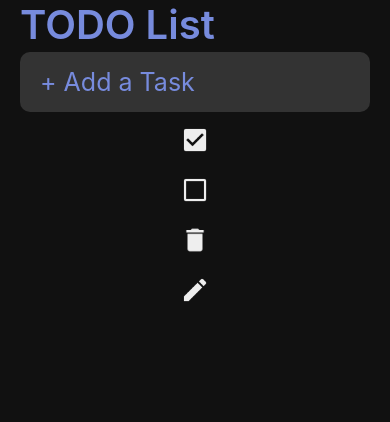
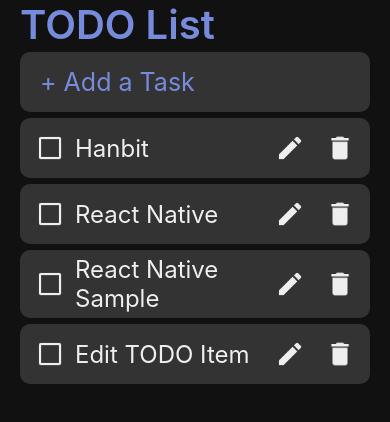
Before and after one commit to pigpiano/rn-todo-app, a React Native app: screen / in a window 390 px wide. Shown: the top 422 px of the page. Built offline with nearby package versions, Linux system fonts and the light colour scheme.

Commit message:
adding Task component

```diff
--- a/src/App.js
+++ b/src/App.js
@@ -1,4 +1,4 @@
-import { StatusBar } from 'react-native';
+import { Dimensions, StatusBar } from 'react-native';
 import React, {useState} from 'react';
 import { Text, View } from 'react-native';
 import styled, {ThemeProvider} from 'styled-components/native';
@@ -6,9 +6,7 @@ import {theme} from './theme';
 import Input from './components/Input';
 import IconButton from './components/IconButton';
 import { images } from './images';
-
-
-
+import Task from './components/Task'
 
 // 타이틀 만들기
 // 노치 디자인이 있는 기기는 Title 컴포넌트의 일부가 가려짐 -> SafeAreaView 컴포넌트로 해결
@@ -27,7 +25,12 @@ const Title = styled.Text`
     margin: 0px 20px;
     `;
 
-
+// Task 컴포넌트 만들기 -> 완료, 입력할 내용, 수정, 삭제 버튼으로 구성된다.
+// ScrollView 컴포넌트를 이용해, 할 일 항목의 수가 많아져서 화면을 넘어가도 스크롤을 이용할 수 있도록 화면을 구성.
+const List = styled.ScrollView`
+  flex: 1;
+  width: ${({ width }) => width - 40}px;
+`;
 
 export default function App() {
     //입력되는 값을 이용할 수 있도록 Input 컴포넌트에 이벤트를 등록하겠습니다.
@@ -41,7 +44,9 @@ export default function App() {
         setNewTask(text);
     };
 
-  return (
+     const width = Dimensions.get('window').width;
+
+    return (
 
   <ThemeProvider theme={theme}>
     <Container>
@@ -58,10 +63,17 @@ export default function App() {
             onSubmitEditing={_addTask}
                 />
 
-        <IconButton type={images.check} />
+        {/* <IconButton type={images.check} />
         <IconButton type={images.uncheck} />
         <IconButton type={images.delete} />
-        <IconButton type={images.update} />
+        <IconButton type={images.update} /> */}
+
+        <List width ={width}>
+            <Task text="Hanbit" />
+            <Task text="React Native" />
+            <Task text="React Native Sample" />
+            <Task text="Edit TODO Item" />
+        </List>
 
       </Container>
   </ThemeProvider>
--- a/src/components/IconButton.js
+++ b/src/components/IconButton.js
@@ -1,5 +1,5 @@
 import React from 'react';
-import { TouchableOpacity } from 'react-native';
+import { TouchableOpacity, View } from 'react-native';
 import styled from 'styled-components/native';
 import PropTypes from 'prop-types';
 import { images } from '../images'
--- /dev/null
+++ b/src/components/Task.js
@@ -0,0 +1,39 @@
+import React from 'react';
+import styled from 'styled-components/native';
+import PropTypes from 'prop-types';
+import IconButton from './IconButton';
+import {images} from '../images'
+import { theme } from '../theme';
+
+const Container = styled.View `
+    flex-direction: row;
+    align-items: center;
+    background-color: ${({ theme }) => theme.itemBackground};
+    border-radius: 10px;
+    padding: 5px;
+    margin: 3px 0px;
+`;
+
+const Contents = styled.Text `
+    flex: 1;
+    font-size: 24px;
+    color: ${({ theme }) => theme.text};
+    `;
+
+const Task = ({ text }) => {
+    return (
+        <Container>
+            <IconButton type={images.uncheck} />
+            <Contents>{text}</Contents>
+            <IconButton type={images.update} />
+            <IconButton type={images.delete} />
+        </Container>
+    );
+};
+
+// 할 일 내용은 props로 전달되어 오는 값을 활용했으며, 완료 여부를 나타내는 체크 박스와 수정, 삭제 버튼을 IconButton 컴포넌트를 이용.
+Task.PropTypes = {
+    text: PropTypes.string.isRequired,
+};
+
+export default Task;
```
